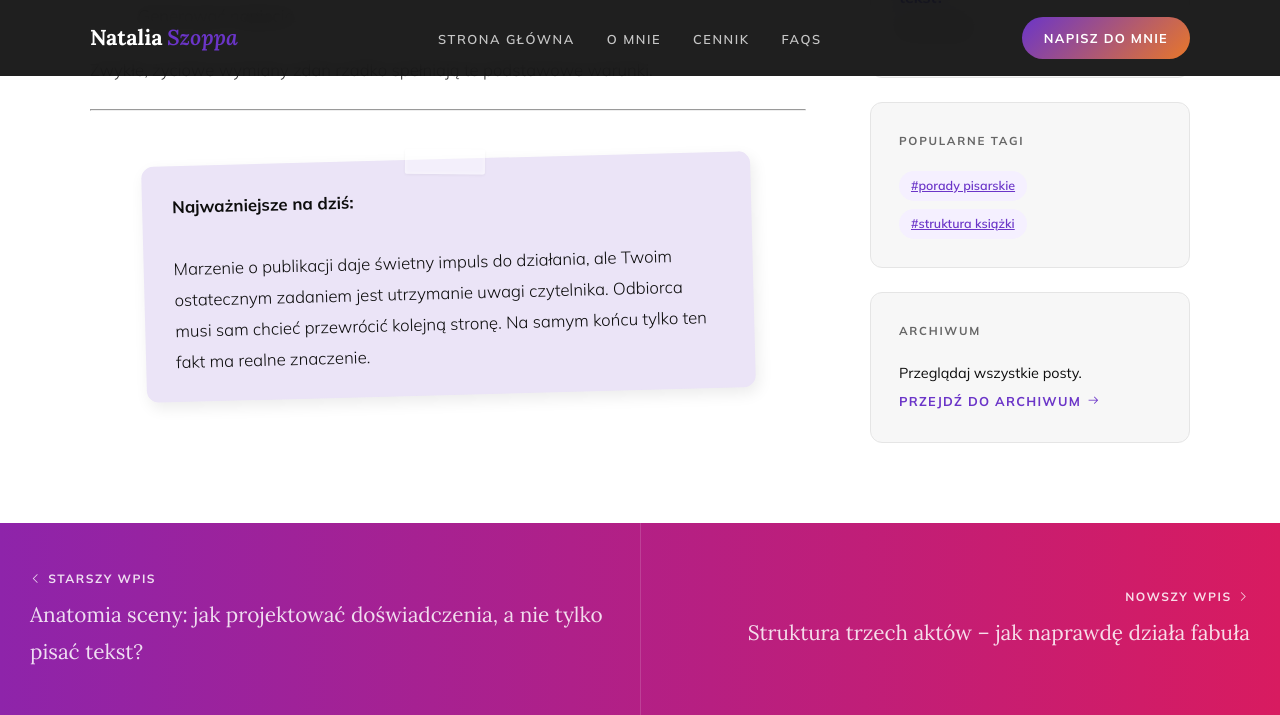
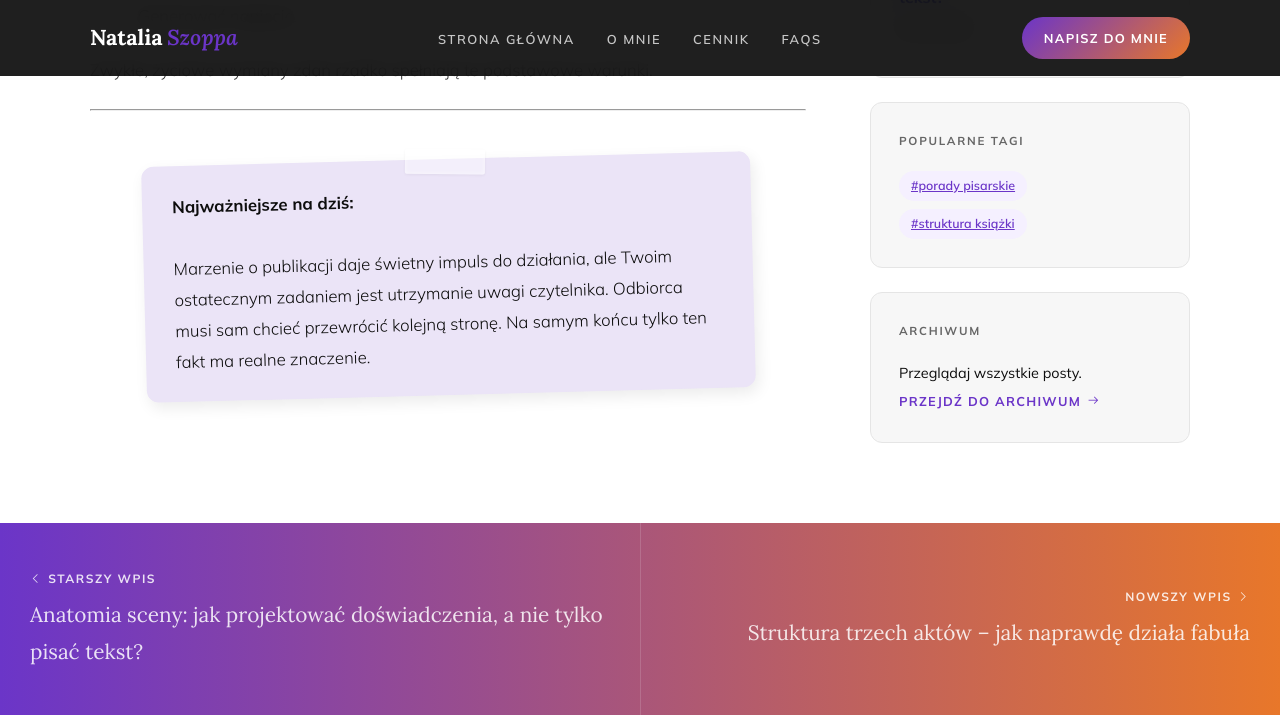
Before and after one commit to Bonnie00726/nataliaszoppa, a Jekyll site: the page built from _posts/2026-06-04-zanim-napiszesz-pierwsze-slowo.md, in a window 1280 px wide and 1400 px high, scrolled down 3848 px. Shown: the top 715 px of the window. Built offline with Jekyll 4.4.1, drawn with Linux system fonts in a browser that asks for light colours; comment, search, counter and statistics services are not loaded; grey boxes are pictures that could not be loaded.

Commit message:
Update default.html

```diff
--- a/_layouts/default.html
+++ b/_layouts/default.html
@@ -46,12 +46,12 @@
         }
 
         /* ===== NOWA STOPKA POSTA (FULL WIDTH) ===== */
-        /* Pasek nawigacji */
+       /* Pasek nawigacji */
         .post-full-nav {
             display: flex;
             width: 100%;
-            /* Elegancki gradient pasujący do Twojej palety */
-            background: linear-gradient(90deg, #8e24aa 0%, #d81b60 100%);
+            /* Zaktualizowany firmowy gradient */
+            background: linear-gradient(90deg, #6B35C8 0%, #E8772A 100%);
         }
         .post-full-nav .nav-item {
             flex: 1;
@@ -88,7 +88,6 @@
             font-size: 1.3em;
             font-family: 'Lora', serif;
         }
-
         /* Siatka polecanych postów */
         .recommended-grid {
             display: grid;
```
